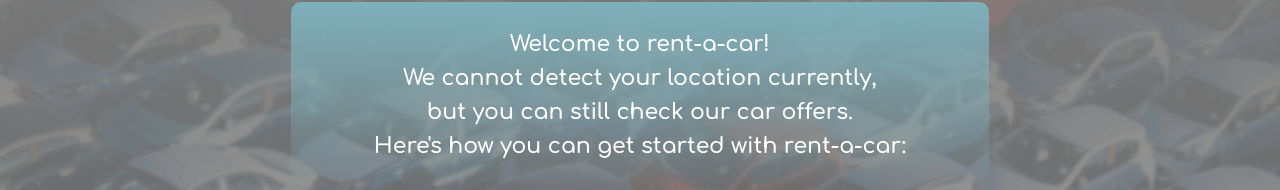
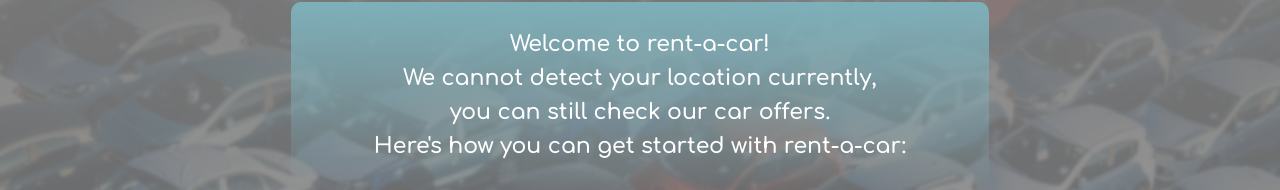
Before and after one commit to ApostolSavov/rent-a-car, an Angular app: page / in a window 1280 px wide. Shown: the part 188-378 px from the top of the page. Built offline with nearby package versions, Linux system fonts and the light colour scheme; no server answers.

Commit message:
Small bugfix #2

```diff
--- a/src/app/home/home.component.html
+++ b/src/app/home/home.component.html
@@ -3,10 +3,9 @@
         <div class="home__welcome-message">
             <p class="home__welcome-message-text">Welcome to rent-a-car!</p>
             <p class="home__welcome-message-text">We cannot detect your location currently,</p>
-            <p class="home__welcome-message-text">but you can still check our car offers.</p>
+            <p class="home__welcome-message-text"> you can still check our car offers.</p>
             <p class="home__welcome-message-text">Here's how you can get started with rent-a-car:</p>
         </div>
-
     </ng-container>
     <ng-container *ngIf="!isLogged">
         <div class="home__welcome-message">
@@ -17,17 +16,14 @@
                 accessing the site from {{location?.city}}, {{location?.country_name}}.</p>
             <p class="home__welcome-message-text">Here's how you can get started with rent-a-car:</p>
         </div>
-
     </ng-container>
-    <ng-container *ngIf="isLogged">
+    <ng-container *ngIf="isLogged&&location">
         <div class="home__welcome-message">
             <p class="home__welcome-message-text">Welcome back!</p>
             <p class="home__welcome-message-text">Based on your current coordinates
                 (latitude: {{location?.latitude.toFixed(2)}}, longitude: {{location?.longitude.toFixed(2)}}),</p>
             <p class="home__welcome-message-text"> you seem to be
                 accessing the site from {{location?.city}}, {{location?.country_name}}.</p>
-
-
         </div>
     </ng-container>
 
```
